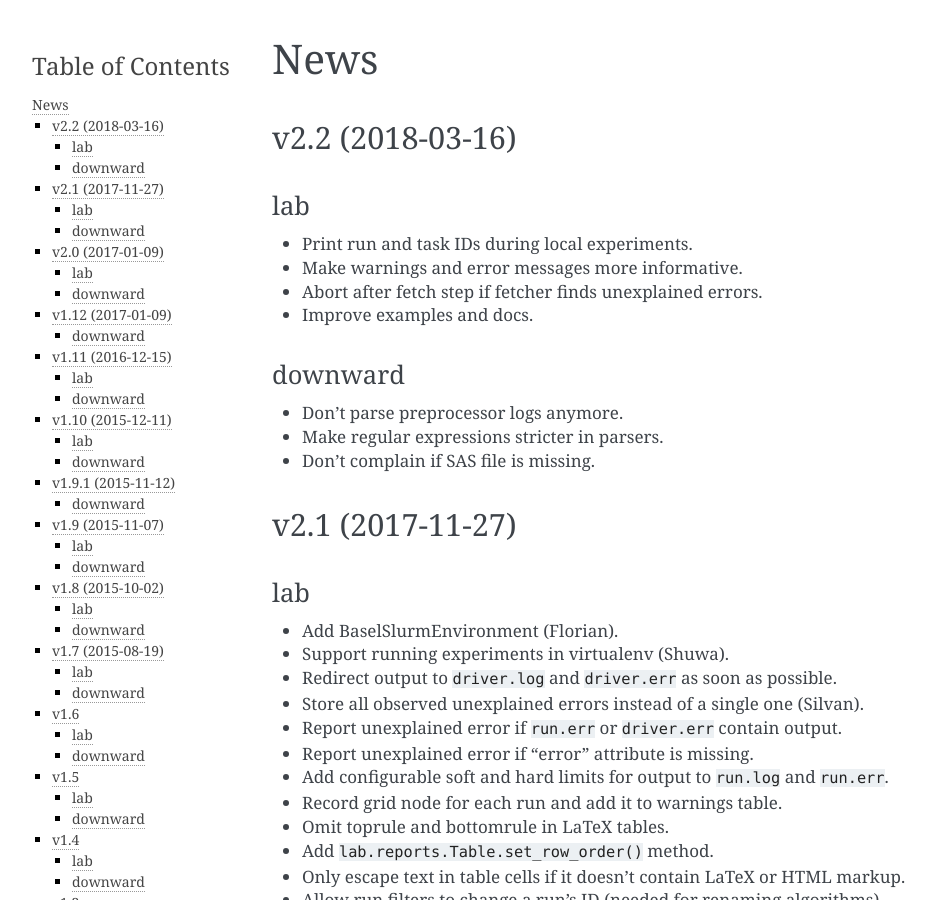
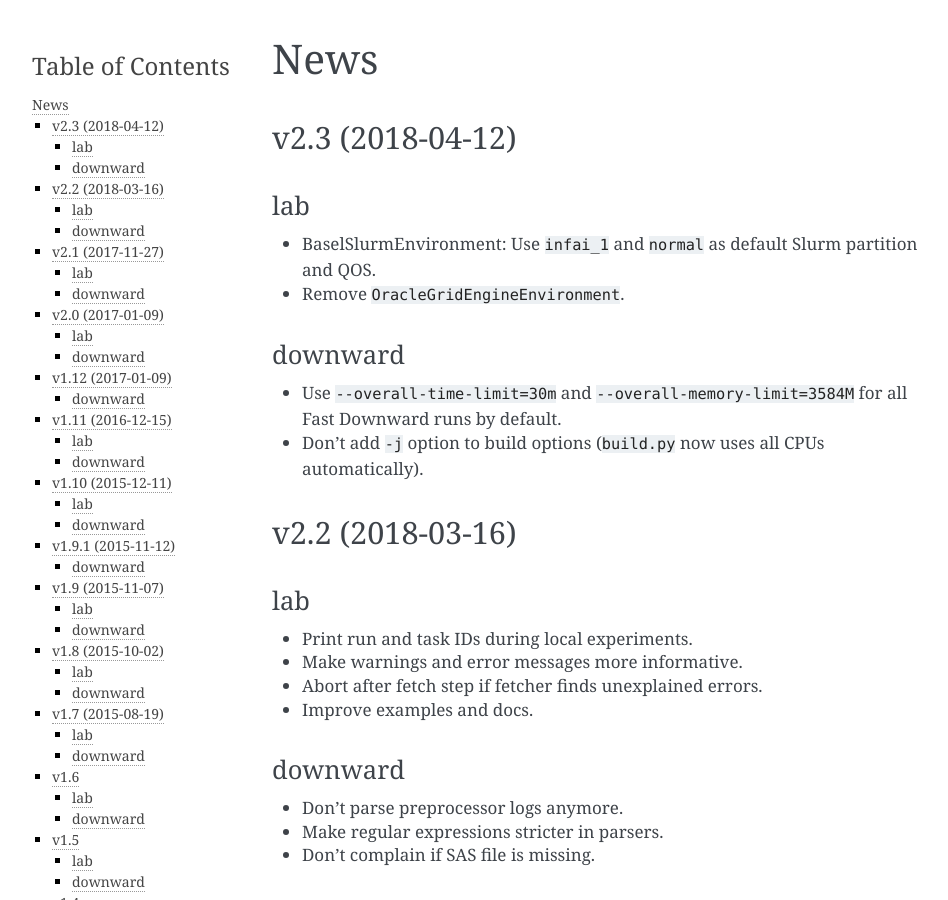
Before and after one commit to aibasel/lab, a Sphinx documentation site: the page built from docs/news.rst, in a window 1280 px wide and 900 px high. Shown: the whole window, without its empty margins (148-1096 px from the left). Built offline with Sphinx 7.4.7, drawn with Linux system fonts in a browser that asks for light colours; pages that are not in the unit, such as notebooks, are missing from menus.

Commit message:
update news

```diff
--- a/docs/news.rst
+++ b/docs/news.rst
@@ -3,6 +3,20 @@ News
 
 .. module :: lab.experiment
 .. module :: downward.experiments
+
+
+v2.3 (2018-04-12)
+-----------------
+
+lab
+^^^
+* BaselSlurmEnvironment: Use ``infai_1`` and ``normal`` as default Slurm partition and QOS.
+* Remove ``OracleGridEngineEnvironment``.
+
+downward
+^^^^^^^^
+* Use ``--overall-time-limit=30m`` and ``--overall-memory-limit=3584M`` for all Fast Downward runs by default.
+* Don't add ``-j`` option to build options (``build.py`` now uses all CPUs automatically).
 
 
 v2.2 (2018-03-16)
```
